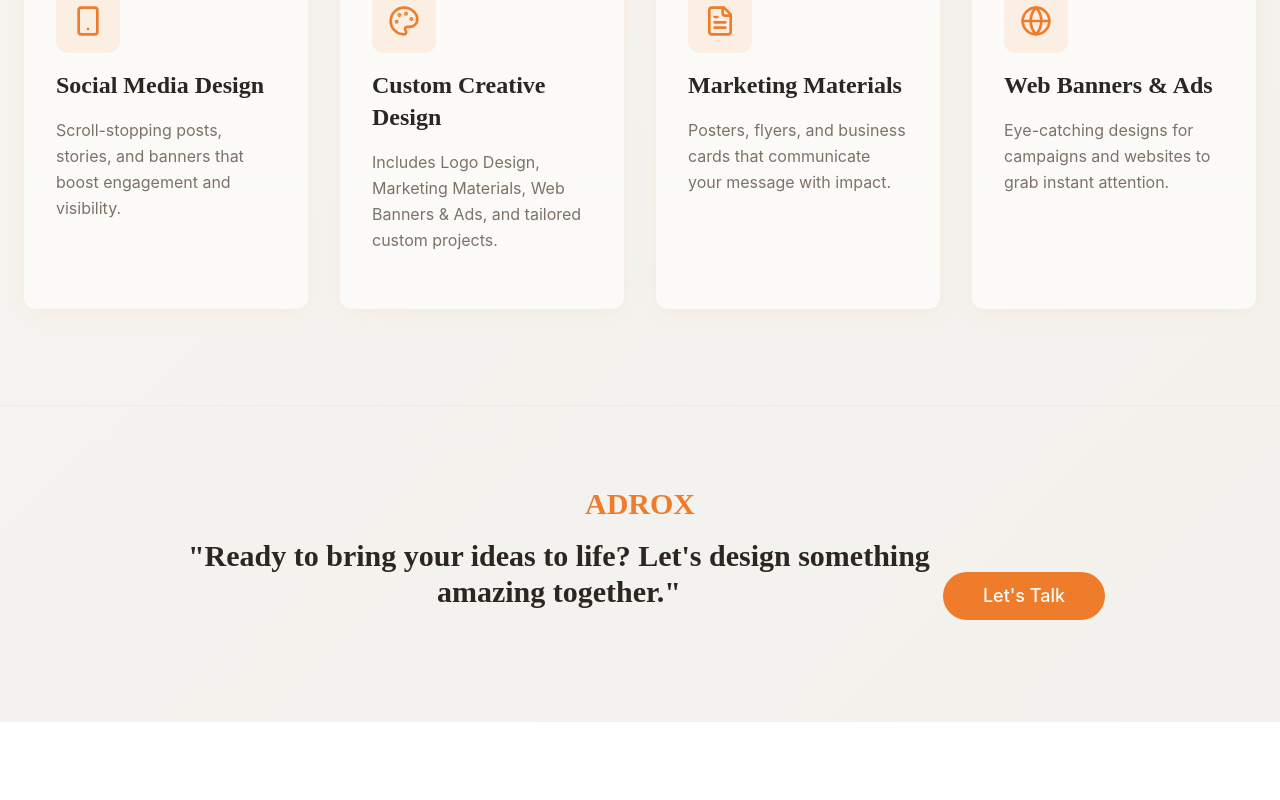
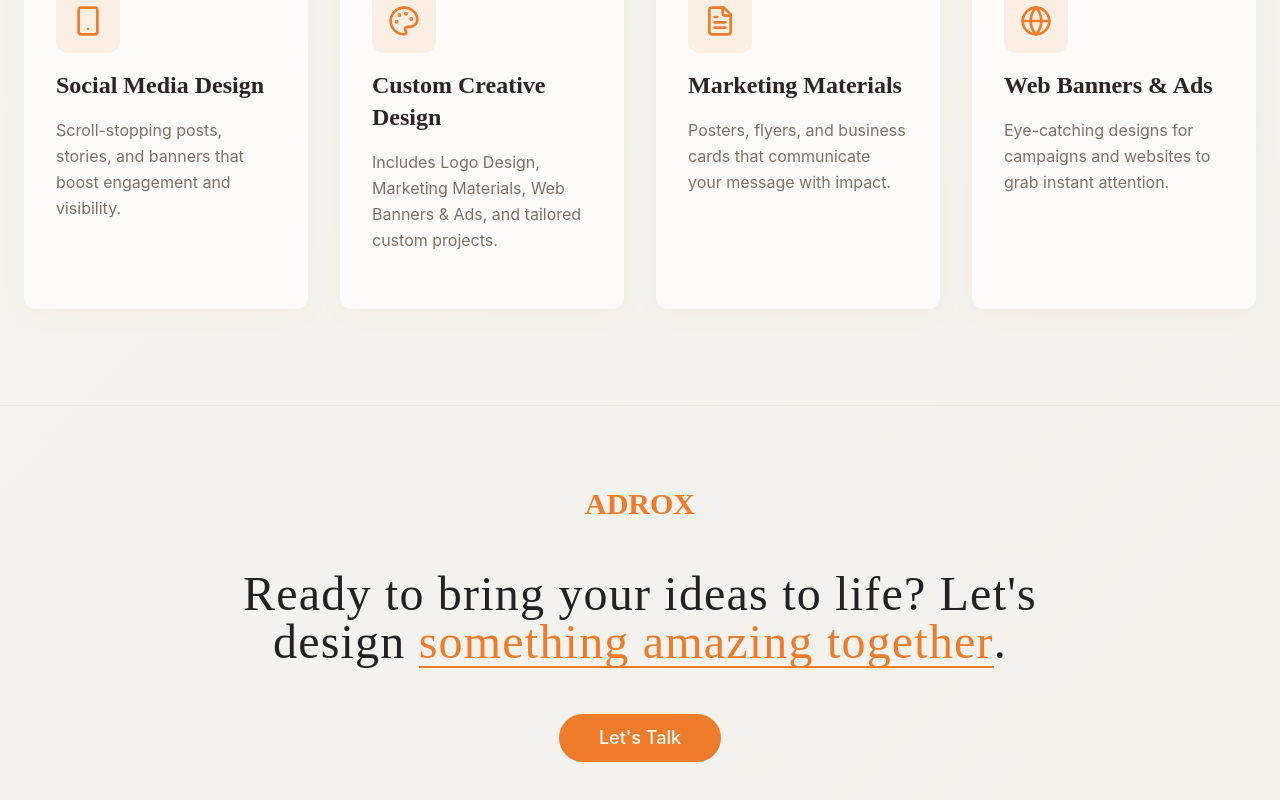
Before and after one commit to adroxxbd-bit/adrox-premium-showcase, a React (Vite) app: page / in a window 1280 px wide. Shown: the part 1599-2399 px from the top of the page. Before the commit the page ends 2321 px from the top, so only its background shows below. Built offline with nearby package versions, Linux system fonts and the light colour scheme; the HTML template or start-up script is replaced by a standard one.

Commit message:
Update footer with new text and styling

```diff
--- a/src/components/FooterSection.tsx
+++ b/src/components/FooterSection.tsx
@@ -25,10 +25,11 @@ const FooterSection = () => {
   return (
     <footer ref={sectionRef} className="py-20 px-6 border-t border-border/50">
       <div className="max-w-6xl mx-auto text-center">
-        <h3 className="text-3xl font-serif font-bold text-primary mb-4">ADROX</h3>
+        <h3 className="text-3xl font-serif font-bold text-primary mb-12">ADROX</h3>
 
-        <h4 className={`text-2xl md:text-3xl font-serif font-semibold text-foreground mb-8 max-w-3xl mx-auto leading-relaxed footer-headline ${isVisible ? 'animate' : ''}`}>
-          "Ready to bring your ideas to life? Let's design something amazing together."
+        <h4 className={`text-4xl md:text-5xl font-serif font-medium text-[#222] mb-12 max-w-4xl mx-auto leading-relaxed tracking-wide footer-headline ${isVisible ? 'animate' : ''}`}>
+          Ready to bring your ideas to life? Let's design{' '}
+          <span className="footer-accent">something amazing together</span>.
         </h4>
 
         <Button
--- a/src/index.css
+++ b/src/index.css
@@ -307,7 +307,7 @@
 
   /* Footer animations */
   .footer-headline {
-    @apply relative inline-block;
+    @apply relative;
     opacity: 0;
     transform: translateY(14px);
     transition: all 0.6s cubic-bezier(0.4, 0, 0.2, 1);
@@ -318,16 +318,21 @@
     transform: translateY(0);
   }
 
-  .footer-headline::after {
+  /* Orange accent text with underline */
+  .footer-accent {
+    @apply relative inline text-primary;
+  }
+
+  .footer-accent::after {
     content: '';
     @apply absolute bottom-0 left-0 h-0.5 bg-primary;
-    width: 0;
+    width: 100%;
     transform: scaleX(0);
     transform-origin: left;
-    transition: transform 0.8s cubic-bezier(0.4, 0, 0.2, 1) 0.3s;
+    transition: transform 0.8s cubic-bezier(0.4, 0, 0.2, 1) 0.4s;
   }
 
-  .footer-headline.animate::after {
+  .footer-headline.animate .footer-accent::after {
     transform: scaleX(1);
   }
 
```
